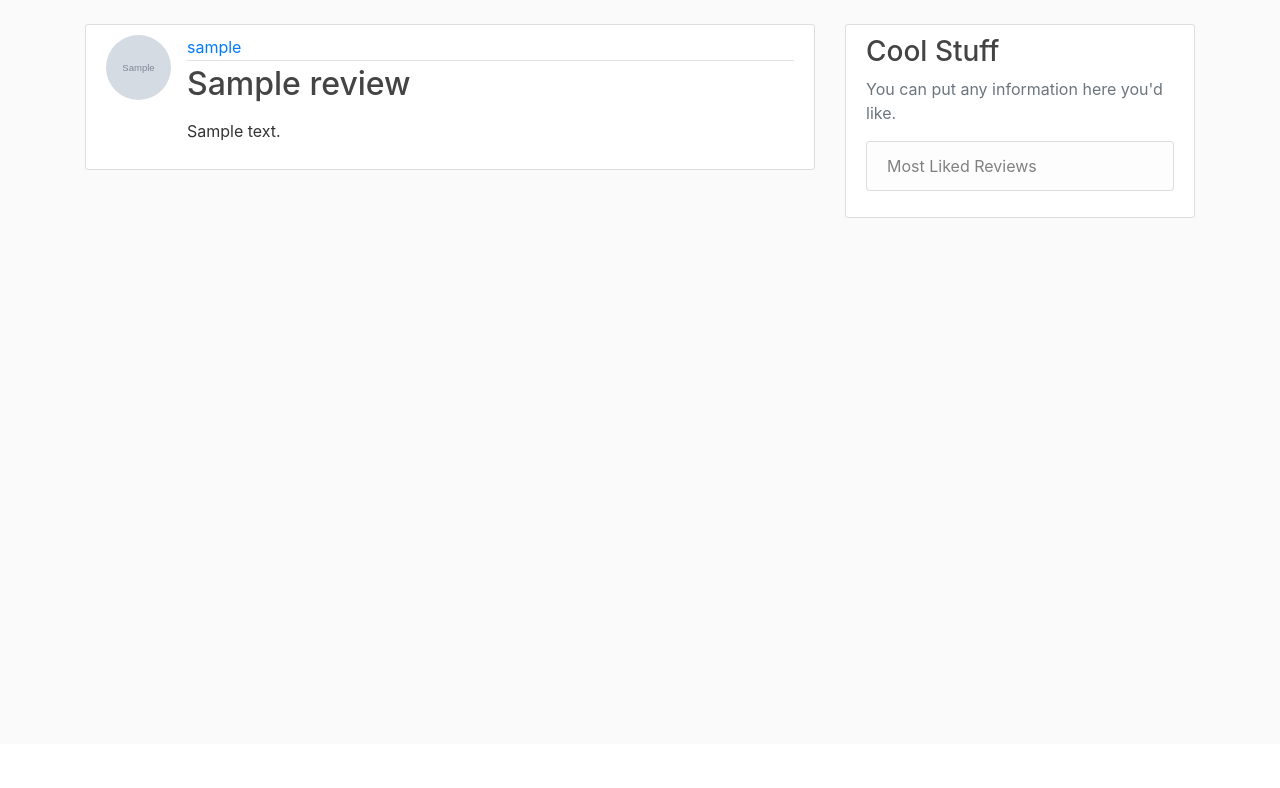
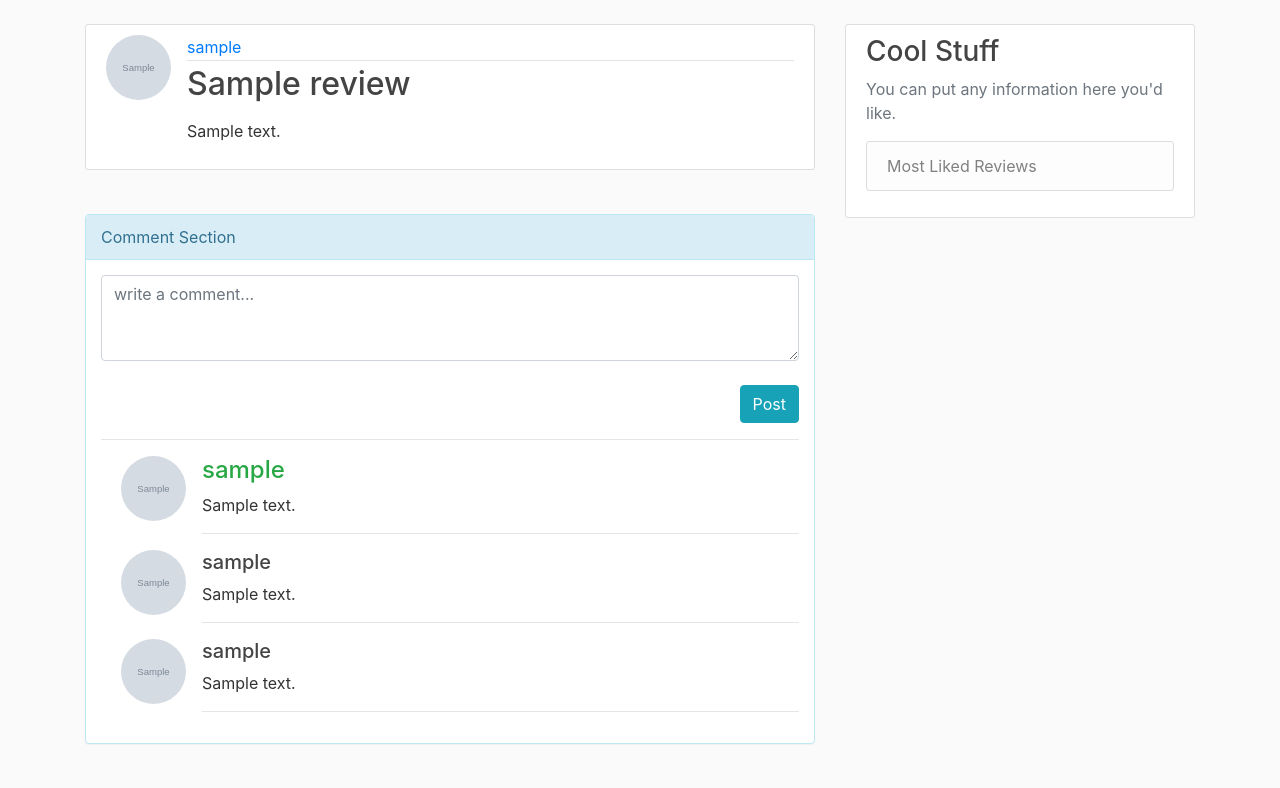
Before and after one commit to fpaul787/Reviews-App, a Django app: page /review/1/ in a window 1280 px wide. Shown: the part 56-844 px from the top of the page. Before the commit the page ends 274 px from the top, so only its background shows below. Run offline with Django 3.2, Linux system fonts and the light colour scheme; tables that the repository leaves empty hold one stand-in row (values such as "Sample post"); grey boxes marked "Sample" are stand-in pictures; some libraries are stand-ins or nearby versions.

Commit message:
added comment section

```diff
--- a/reviews/static/reviews/main.css
+++ b/reviews/static/reviews/main.css
@@ -4,7 +4,12 @@ body {
 	margin-top: 5rem;
 }
 
-  h1, h2, h3, h4, h5, h6 {
+h1,
+h2,
+h3,
+h4,
+h5,
+h6 {
 	color: #444444;
 }
 
@@ -58,7 +63,7 @@ body {
 .review-metadata {
 	padding-bottom: 1px;
 	margin-bottom: 4px;
-    border-bottom: 1px solid #e3e3e3
+	border-bottom: 1px solid #e3e3e3;
 }
 
 .review-metadata a:hover {
@@ -82,3 +87,71 @@ body {
 .account-heading {
 	font-size: 2.5rem;
 }
+
+.comment-section {
+  margin-left: -15px;
+  display: inline;
+
+}
+
+.comment-form{
+  height: auto;
+
+}
+
+.panel-heading {
+	padding: 10px 10px;
+	border-bottom: 1px solid transparent;
+	border-top-left-radius: 3px;
+	border-top-right-radius: 3px;
+}
+
+.comment {
+  margin-bottom: 20px;
+  margin-left: -15px;
+}
+
+.comment-body{
+  padding: 15px;
+}
+
+.pull-right {
+  float: right!important;
+}
+
+.pull-left {
+  float: left!important;
+}
+
+.media-body, .media-left, .media-right {
+    display: table-cell;
+    vertical-align: top;
+}
+
+.comments{
+  margin-bottom: 20px;
+  background-color: #fff;
+  border: 1px solid transparent;
+  border-radius: 4px;
+  -webkit-box-shadow: 0 1px 1px rgba(0,0,0,.05);
+  box-shadow: 0 1px 1px rgba(0,0,0,.05);
+}
+
+.comments-info{
+  border-color: #bce8f1;
+}
+
+.comment-heading{
+  padding: 10px 15px;
+    border-bottom: 1px solid transparent;
+    border-top-left-radius: 3px;
+    border-top-right-radius: 3px;
+    color: #31708f;
+    background-color: #d9edf7;
+    border-color: #bce8f1;
+}
+
+.media-list {
+  padding-left: 20px;
+  list-style: none;
+}
--- a/reviews/templates/review_detail.html
+++ b/reviews/templates/review_detail.html
@@ -12,7 +12,9 @@ Review Detail
             <a class="mr-2" href="{% url 'user-reviews' object.author.username %}">{{ object.author }}</a>
             <small class="text-muted">{{ object.date_reviewed }}</small>
         </div>
-        <h2><p class="review-title" >{{ object.title }}</p></h2>
+        <h2>
+            <p class="review-title">{{ object.title }}</p>
+        </h2>
         <p class="review-content">{{ object.content }}</p>
 
 
@@ -20,7 +22,59 @@ Review Detail
         <a class="btn btn-danger" href="{% url 'review-delete' object.id %}">Delete Review</a>
         <a class="btn btn-warning" href="{% url 'review-update' object.id %}">Update Review</a>
         {% endif %}
+
+
     </div>
+
+
 </article>
 
+<div class="container comment-section">
+    <div class="comments comments-info">
+        <div class="comment-heading">
+            Comment Section
+        </div>
+        <div class="comment-body">
+            <div class="comment-form">
+                <textarea class="form-control" placeholder="write a comment..." rows="3"></textarea>
+                <br>
+                <button type="button" class="btn btn-info pull-right">Post</button>
+                <div class="clearfix"></div>
+                <hr>
+            </div>
+            <ul class="media-list">
+                <li class="media">
+                    <img src="{{object.comment_set.first.author.profile.image.url}}" class="pull-left rounded-circle review-img"
+                        alt="...">
+                    <div class="media-body">
+                        <h4 class="text-success">{{object.comment_set.first.author}}</h4>
+                        <p>{{object.comment_set.first.content}}</p>
+
+                        <hr />
+                    </div>
+                </li>
+                <li class="media">
+                    <img src="{{object.comment_set.first.author.profile.image.url}}" class="mr-3 rounded-circle review-img"
+                        alt="...">
+                    <div class="media-body">
+                        <h5 class="mt-0">{{object.comment_set.first.author}}</h5>
+                        {{object.comment_set.first.content}}
+                        <hr />
+                    </div>
+                </li>
+                <li class="media">
+                    <img src="{{object.comment_set.first.author.profile.image.url}}" class="mr-3 rounded-circle review-img"
+                        alt="...">
+                    <div class="media-body">
+                        <h5 class="mt-0">{{object.comment_set.first.author}}</h5>
+                        {{object.comment_set.first.content}}
+                        <hr />
+                    </div>
+                </li>
+            </ul>
+
+        </div>
+    </div>
+</div>
+
 {% endblock content %}
```
Lines whose indentation alone changed are shown as unchanged.
